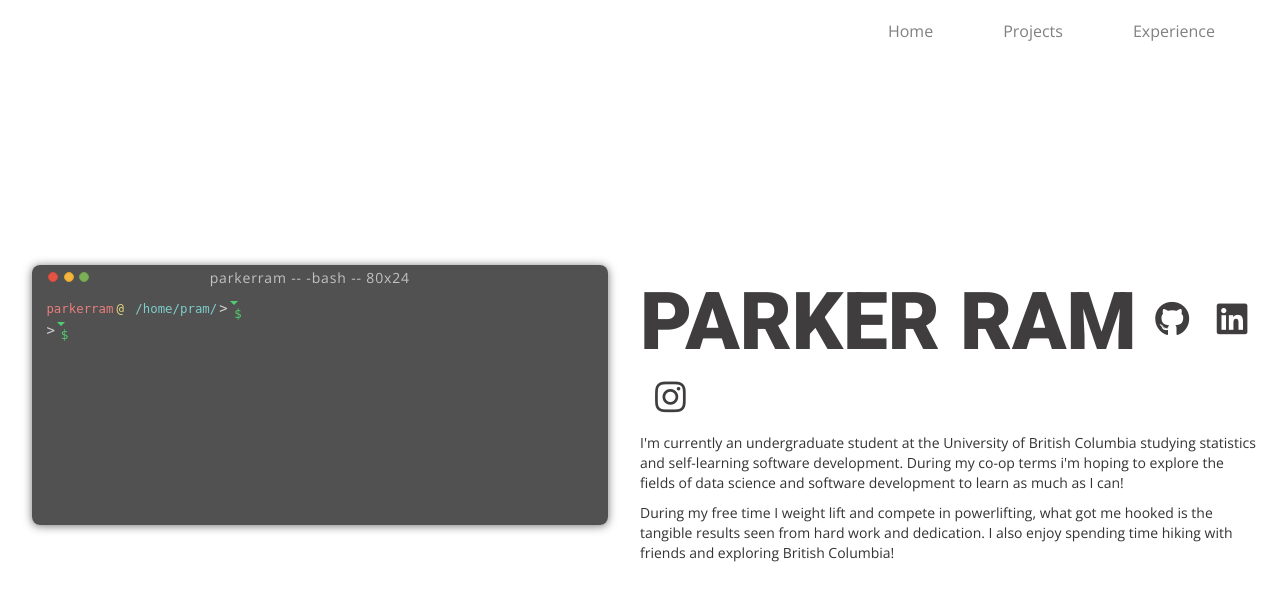
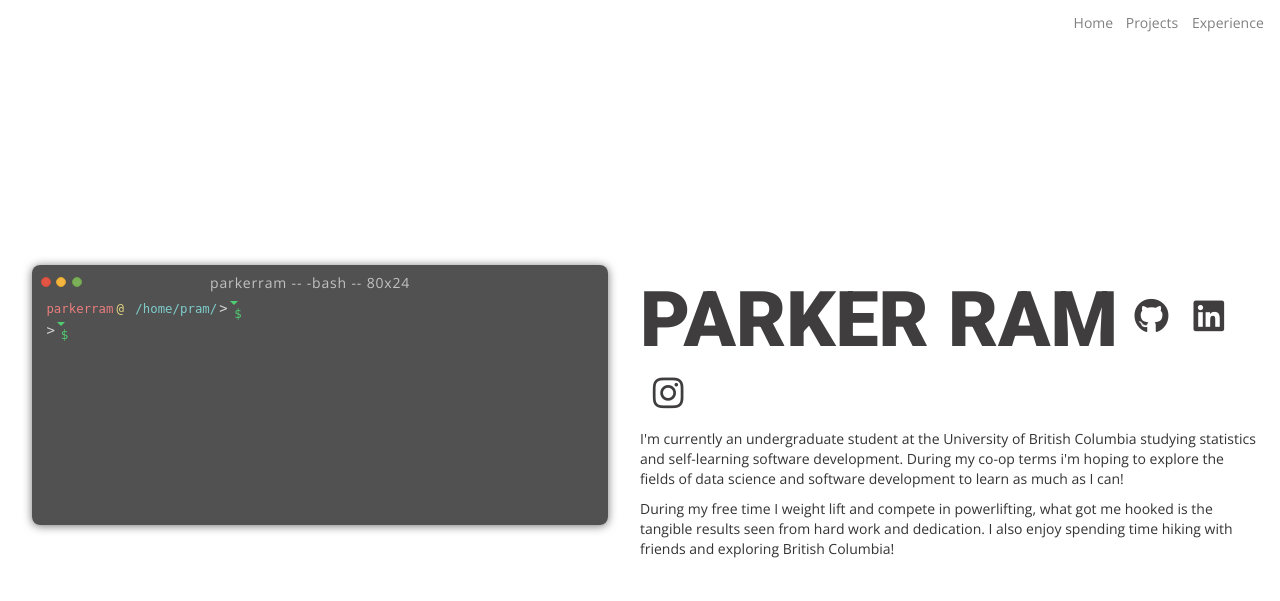
Before and after one commit to ParkerRam/personal_website, a Flask app: page / in a window 1280 px wide. Shown: the top 601 px of the page. Run offline with Flask 2, Linux system fonts and the light colour scheme; some libraries are stand-ins or nearby versions.

Commit message:
small changes

```diff
--- a/static/css/base.css
+++ b/static/css/base.css
@@ -7,8 +7,8 @@
 .navbar-ref {
     color: #808080;
     font-family: 'Open Sans', sans-serif;
-    font-size: 16px;
-    margin: 0px 30px;
+    font-size: 100%;
+    margin: 30% 20%;
 }
 
 .navbar-ul {
@@ -23,5 +23,5 @@
     text-decoration: none;
     justify-content: space-around;
     text-align: center;
-    margin: 20px 30px;
+    margin: 1% 2%;
 }
--- a/static/css/home.css
+++ b/static/css/home.css
@@ -29,12 +29,12 @@
 }
 
 #name-headline {
-  font-size: 80px;
+  font-size: 550%;
   font-family: 'Roboto', sans-serif;
   color: rgba(15, 12, 12, 0.8);
 }
 
-#git i {
+.landing-page-icon i {
   background: white;
   color: rgba(15, 12, 12, 0.8);
   -webkit-transition: all 0.4s;
@@ -42,56 +42,16 @@
   -o-transition: all 0.4s;
   transition: all 0.4s;
   vertical-align: 50%;
-  padding-left: 15px;
+  padding-left: 2%;
   font-size: 250%;
 }
 
-#git i:hover {
-  color: rgb(190, 185, 185);
-}
-
-#link i {
-  background: white;
-  color: rgba(15, 12, 12, 0.8);
-  -webkit-transition: all 0.4s;
-  -moz-transition: all 0.4s;
-  -o-transition: all 0.4s;
-  transition: all 0.4s;
-  vertical-align: 50%;
-  padding-left: 15px;
-  font-size: 250%;
-}
-
-#link i:hover {
-  color: rgb(190, 185, 185);
-}
-
-#ig i {
-  background: white;
-  color: rgba(15, 12, 12, 0.8);
-  -webkit-transition: all 0.4s;
-  -moz-transition: all 0.4s;
-  -o-transition: all 0.4s;
-  transition: all 0.4s;
-  vertical-align: 50%;
-  padding-left: 15px;
-  font-size: 250%;
-}
-
-#ig i:hover {
+.landing-page-icon i:hover {
   color: rgb(190, 185, 185);
 }
 
 .text-content {
   padding-right:  3%;
-}
-
-.mobile-view {
-  display: none;
-}
-
-.desktop-view {
-    display: block;
 }
 
 #terminal #terminal-container .overlay {
@@ -118,12 +78,12 @@
   text-align: center;
   border-top-left-radius: 8px;
   border-top-right-radius: 8px;
-  padding: 1px 8px;
+  padding: 1% 1%;
 }
 #terminal .terminal .window-title .win-buttons {
   position: relative;
   width: 15%;
-  left: -11px;
+  left: -3%;
   float: left;
   margin: 0;
 }
--- a/templates/home.html
+++ b/templates/home.html
@@ -40,9 +40,9 @@
       <div id="text" class="wrapper fixed-wrapper">
         <div class="top-text">
           <b id="name-headline" class="top-text">PARKER RAM</b>
-          <a id="git" class="white-text landing-page-icon" href="https://www.github.com/ParkerRam" target="_blank"><i class="fab fa-github" aria-hidden="true">&nbsp</i></a>
-          <a id="link" class="white-text landing-page-icon" href="https://www.linkedin.com/in/parker-ram" target="_blank"><i class="fab fa-linkedin" aria-hidden="true">&nbsp</i> </a>
-          <a id="ig" class="white-text landing-page-icon" href="https://www.instagram.com/parker.ram" target="_blank"><i class="fab fa-instagram" aria-hidden="true">&nbsp</i> </a>
+          <a class="white-text landing-page-icon" href="https://www.github.com/ParkerRam" target="_blank"><i class="fab fa-github" aria-hidden="true">&nbsp</i></a>
+          <a class="white-text landing-page-icon" href="https://www.linkedin.com/in/parker-ram" target="_blank"><i class="fab fa-linkedin" aria-hidden="true">&nbsp</i> </a>
+          <a class="white-text landing-page-icon" href="https://www.instagram.com/parker.ram" target="_blank"><i class="fab fa-instagram" aria-hidden="true">&nbsp</i> </a>
         </div>
         <div class="middle-text">
             <p class="text-content">
```
Also changed, not shown: other parts of static/css/home.css (+0 -50 lines).
